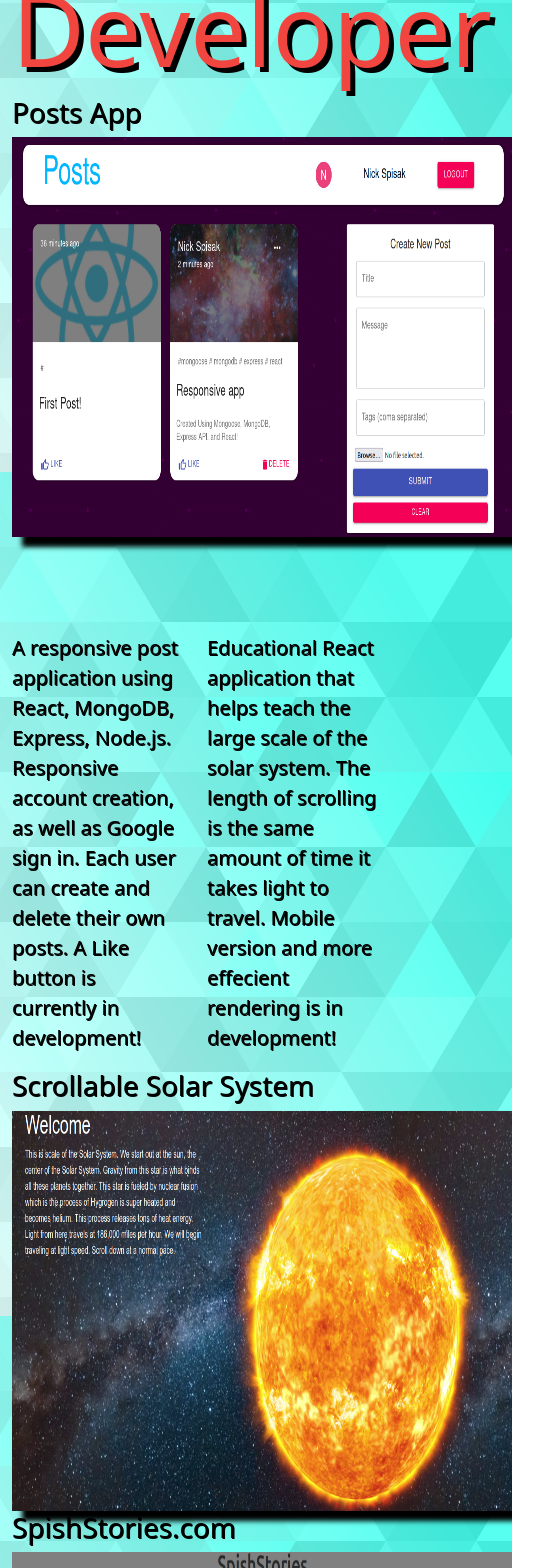
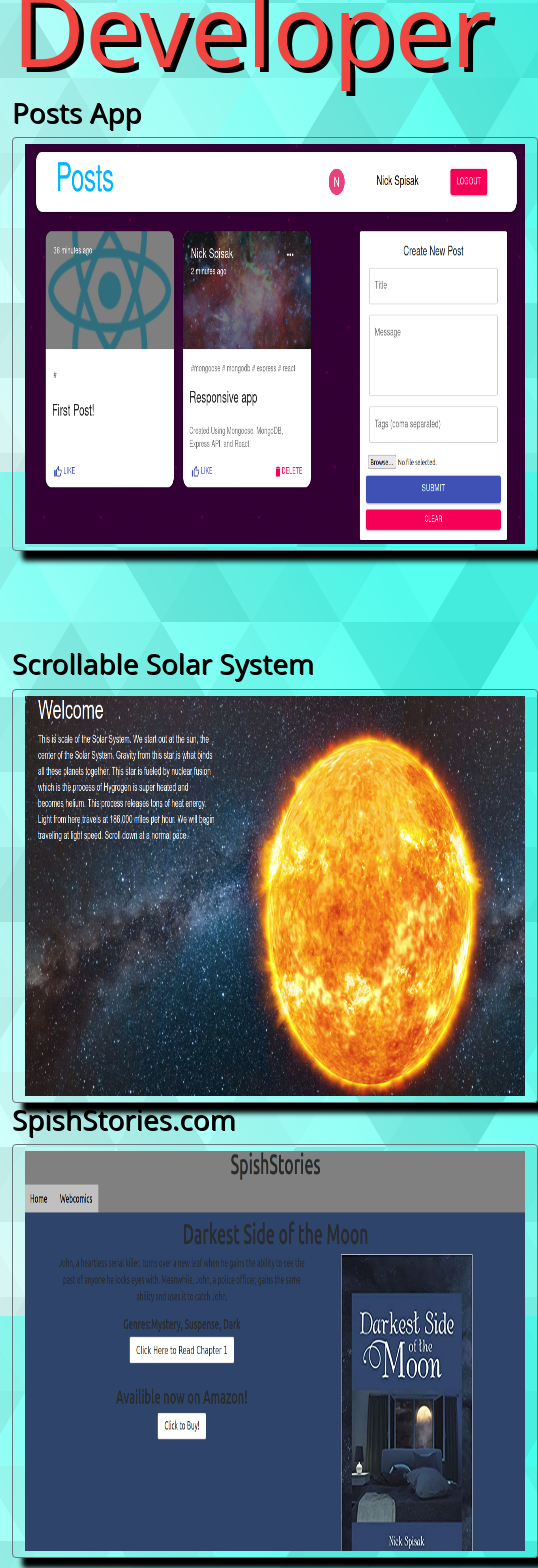
Before and after one commit to NickolasSpisak/portfolio, a React (Create React App) app in the folder client/: page / in a window 390 px wide. Shown: the part 2060-3628 px from the top of the page, 538 px wide, since content can reach past the window. Built offline with nearby package versions, Linux system fonts and the light colour scheme.

Commit message:
added responsive cards

```diff
--- a/client/src/componants/developer/developerComponent.js
+++ b/client/src/componants/developer/developerComponent.js
@@ -1,7 +1,25 @@
 import { Component } from "react";
+import { Card, CardBody, CardHeader, Collapse, Button } from "reactstrap";
 
 import "./developer.css";
 class Developer extends Component {
+  constructor(props) {
+    super(props);
+    this.state = {
+      collapse: null,
+    };
+    this.handleOpenCard = this.handleOpenCard.bind(this);
+    this.handleCloseCard = this.handleCloseCard.bind(this);
+  }
+  handleOpenCard(val) {
+    this.setState({ activeCard: val });
+    this.setState({ collapse: true });
+  }
+  handleCloseCard() {
+    this.setState({ showCard: false });
+    this.setState({ showCard: "" });
+  }
+
   render() {
     return (
       <div className="developer">
@@ -14,65 +32,94 @@ class Developer extends Component {
           <div className="row">
             <div className="col mb-5">
               <h1 className="website">Posts App</h1>
-              <a href="https://nickspisakposts.netlify.app">
+              <Button outline onClick={() => this.toggle}>
                 <img
-                  className="spishstories"
                   src="/images/posts.png"
                   alt="posts"
                   height={400}
                   width={500}
+                  onClick={this.handleOpenCard}
                 />
-              </a>
+              </Button>
             </div>
             <div className="col mt-5">
-              <p className="text">
-                A responsive post application using React, MongoDB, Express,
-                Node.js. Responsive account creation, as well as Google sign in.
-                Each user can create and delete their own posts. A Like button
-                is currently in development!
-              </p>
+              <Collapse isOpen={this.state.collapse}>
+                <Card className="card">
+                  <a href="https://nickspisakposts.netlify.app">
+                    <CardBody>
+                      <p className="cardText">
+                        A responsive post application using React, MongoDB,
+                        Express, Node.js. Responsive account creation, as well
+                        as Google sign in. Each user can create and delete their
+                        own posts. A Like button is currently in development!
+                      </p>
+
+                      <p className="cardText">Click to visit!</p>
+                    </CardBody>
+                  </a>
+                </Card>
+              </Collapse>
             </div>
             <div className="col-6 mt-5">
-              <p className="text">
-                Educational React application that helps teach the large scale
-                of the solar system. The length of scrolling is the same amount
-                of time it takes light to travel. Mobile version and more
-                effecient rendering is in development!
-              </p>
+              <Collapse isOpen={this.state.collapse}>
+                <Card className="card">
+                  <a href="https://scrollablesolarsystem.netlify.app/">
+                    <CardBody>
+                      <p className="cardText">
+                        Educational React application that helps teach the large
+                        scale of the solar system. The length of scrolling is
+                        the same amount of time it takes light to travel. Mobile
+                        version and more effecient rendering is in development!
+                      </p>
+
+                      <p className="cardText">Click to visit!</p>
+                    </CardBody>
+                  </a>
+                </Card>
+              </Collapse>
             </div>
             <div className="col">
               <h1 className="website">Scrollable Solar System</h1>
 
-              <a href="https://scrollablesolarsystem.netlify.app/">
+              <Button outline onClick={this.handleOpenCard}>
                 <img
-                  className="spishstories"
                   src="/images/scrollablesolarsystem.png"
                   alt="scrollable solar system"
                   height={400}
                   width={500}
                 />
-              </a>
+              </Button>
             </div>
           </div>
           <div className="row">
             <div className="col">
               <h1 className="website">SpishStories.com</h1>
-              <a href="http://spishstories.com">
+              <Button outline onClick={this.handleOpenCard}>
                 <img
-                  className="spishstories"
                   src="/images/spishstories.png"
                   alt="spishstories"
                   height={400}
                   width={500}
                 />
-              </a>
+              </Button>
             </div>
             <div className="col mt-5">
-              <p className="text">
-                React application which hosts stories I have written. Currently
-                using React, CSS, and HTML. A responsive server is in
-                development for a responsive webcomic reader!
-              </p>
+              <Collapse isOpen={this.state.collapse}>
+                <Card className="card">
+                  <a href="https://spishstories.com">
+                    <CardBody>
+                      <p className="cardText">
+                        React application which hosts stories I have written.
+                        Currently using React, CSS, and HTML. A responsive
+                        server is in development for a responsive webcomic
+                        reader!
+                      </p>
+
+                      <p className="cardText">Click to visit!</p>
+                    </CardBody>
+                  </a>
+                </Card>
+              </Collapse>
             </div>
           </div>
         </div>
```
Also changed, not shown: client/src/componants/developer/developer.css (+16 -0 lines).
